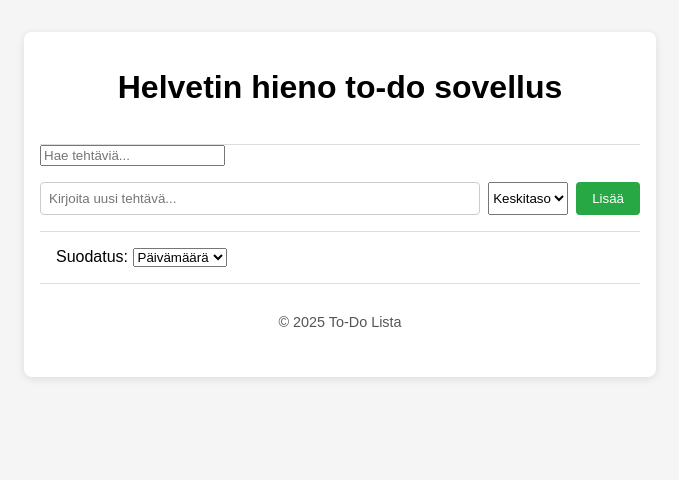
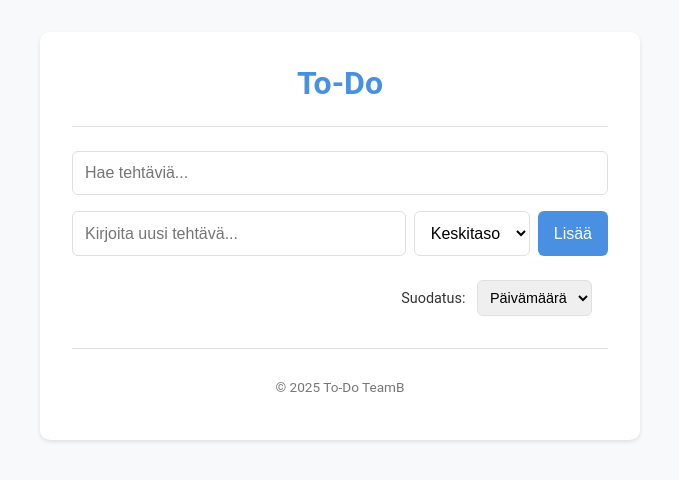
Before and after one commit to ImportantSeal/deployable-web-app-TeamB, a React (Create React App) app: page / in a window 1280 px wide. Shown: the top 480 px of the page, without its empty margins (300-979 px from the left). Built offline with nearby package versions, Linux system fonts and the light colour scheme.

Commit message:
united css styles

```diff
--- a/src/Footer.js
+++ b/src/Footer.js
@@ -4,7 +4,7 @@ import React from 'react';
 const Footer = () => {
   return (
     <footer className="app-footer">
-      <p>© {new Date().getFullYear()} To-Do Lista</p>
+      <p>© {new Date().getFullYear()} To-Do TeamB</p>
     </footer>
   );
 };
--- a/src/Header.js
+++ b/src/Header.js
@@ -4,7 +4,7 @@ import React from 'react';
 const Header = () => {
   return (
     <header className="app-header">
-      <h1>Helvetin hieno to-do sovellus</h1>
+      <h1>To-Do</h1>
     </header>
   );
 };
--- a/src/main.css
+++ b/src/main.css
@@ -1,100 +1,198 @@
-/* src/main.css */
 
-/* Yleiset asetukset */
+/* Määritellään CSS-muuttujat yhtenäistä teemaa varten */
+:root {
+  --primary-color: #4a90e2;
+  --primary-dark: #357abd;
+  --secondary-color: #f8f9fa;
+  --text-color: #333333;
+  --muted-text: #777777;
+  --border-color: #e0e0e0;
+  --box-shadow: 0 2px 4px rgba(0, 0, 0, 0.1);
+  --transition-speed: 0.3s;
+  --font-family: 'Roboto', sans-serif;
+}
+
+/* Globaalit tyylit */
+* {
+  box-sizing: border-box;
+}
+
 body {
   margin: 0;
   padding: 0;
-    font-family: Arial, sans-serif;
-    background-color: #f5f5f5;
+  font-family: var(--font-family);
+  background-color: var(--secondary-color);
+  color: var(--text-color);
 }
 
-  /* Sovelluksen pääkontaineri */
+/* Sovelluksen kontti */
 .app-container {
   max-width: 600px;
   margin: 2rem auto;
-    background-color: #ffffff;
-    padding: 1rem;
-    box-shadow: 0 2px 8px rgba(0, 0, 0, 0.1);
-    border-radius: 8px;
+  background-color: #fff;
+  padding: 2rem;
+  border-radius: 10px;
+  box-shadow: var(--box-shadow);
 }
 
-  /* Header-tyylit */
+/* Ylätunniste */
 .app-header {
   text-align: center;
-    padding-bottom: 1rem;
-    border-bottom: 1px solid #ddd;
+  padding-bottom: 1.5rem;
+  border-bottom: 1px solid var(--border-color);
+  margin-bottom: 1.5rem;
 }
 
-  /* TaskForm-tyylit */
+.app-header h1 {
+  margin: 0;
+  font-size: 2rem;
+  color: var(--primary-color);
+}
+
+/* Tehtävän lisäyslomake */
 .task-form {
   display: flex;
   gap: 0.5rem;
-    padding: 1rem 0;
-    border-bottom: 1px solid #ddd;
+  margin-bottom: 1.5rem;
 }
 
-  .task-form input {
+.task-form input[type="text"] {
   flex: 1;
-    padding: 0.5rem;
-    border: 1px solid #ccc;
-    border-radius: 4px;
+  padding: 0.75rem;
+  border: 1px solid var(--border-color);
+  border-radius: 6px;
+  font-size: 1rem;
+  transition: border var(--transition-speed);
+}
+
+.task-form input[type="text"]:focus {
+  outline: none;
+  border-color: var(--primary-color);
+}
+
+.task-form select {
+  padding: 0.75rem;
+  border: 1px solid var(--border-color);
+  border-radius: 6px;
+  font-size: 1rem;
+  background-color: #fff;
+  transition: border var(--transition-speed);
+}
+
+.task-form select:focus {
+  outline: none;
+  border-color: var(--primary-color);
 }
 
 .task-form button {
-    padding: 0.5rem 1rem;
+  padding: 0.75rem 1rem;
   border: none;
-    background-color: #28a745;
+  background-color: var(--primary-color);
   color: #fff;
-    border-radius: 4px;
+  border-radius: 6px;
   cursor: pointer;
+  font-size: 1rem;
+  transition: background-color var(--transition-speed), transform var(--transition-speed);
 }
 
 .task-form button:hover {
-    background-color: #218838;
+  background-color: var(--primary-dark);
+  transform: translateY(-2px);
 }
 
-  /* TaskList-tyylit */
+/* Tehtävien haku */
+.task-search {
+  margin-bottom: 1rem;
+}
+
+.task-search input {
+  width: 100%;
+  padding: 0.75rem;
+  border: 1px solid var(--border-color);
+  border-radius: 6px;
+  font-size: 1rem;
+  transition: border var(--transition-speed);
+}
+
+.task-search input:focus {
+  outline: none;
+  border-color: var(--primary-color);
+}
+
+/* Suodatuskontti */
+.filter-container {
+  margin-bottom: 1.5rem;
+  text-align: right;
+}
+
+.filter-container label {
+  font-size: 0.9rem;
+  margin-right: 0.5rem;
+}
+
+.filter-container select {
+  padding: 0.5rem;
+  border: 1px solid var(--border-color);
+  border-radius: 6px;
+  font-size: 0.9rem;
+}
+
+/* Tehtävälista */
 .task-list ul {
   list-style: none;
   padding: 0;
   margin: 0;
 }
 
-  /* TaskItem-tyylit */
 .task-item {
   display: flex;
   align-items: center;
   justify-content: space-between;
-    padding: 0.75rem;
-    border-bottom: 1px solid #ddd;
+  padding: 1rem;
+  margin-bottom: 1rem;
+  background-color: var(--secondary-color);
+  border: 1px solid var(--border-color);
+  border-radius: 8px;
+  transition: background-color var(--transition-speed);
+}
+
+.task-item:hover {
+  background-color: #eceff1;
 }
 
 .task-item.completed span {
   text-decoration: line-through;
-    color: #888;
+  color: var(--muted-text);
 }
 
-  /* Napit task-itemissä */
+.task-item span {
+  font-size: 1rem;
+}
+
+/* Tehtävän painikkeet */
 .task-buttons button {
   margin-left: 0.5rem;
-    padding: 0.3rem 0.6rem;
+  padding: 0.5rem;
   border: none;
-    background-color: #007bff;
+  background-color: var(--primary-color);
   color: #fff;
-    border-radius: 4px;
+  border-radius: 6px;
   cursor: pointer;
+  font-size: 0.9rem;
+  transition: background-color var(--transition-speed), transform var(--transition-speed);
 }
 
 .task-buttons button:hover {
-    background-color: #0056b3;
+  background-color: var(--primary-dark);
+  transform: translateY(-1px);
 }
 
-  /* Footer-tyylit */
+/* Alatunniste */
 .app-footer {
   text-align: center;
-    padding: 1rem 0;
-    border-top: 1px solid #ddd;
-    margin-top: 1rem;
-    font-size: 0.9rem;
-    color: #555;
+  padding-top: 1rem;
+  margin-top: 2rem;
+  border-top: 1px solid var(--border-color);
+  font-size: 0.85rem;
+  color: var(--muted-text);
 }
```
Lines whose indentation alone changed are shown as unchanged.
